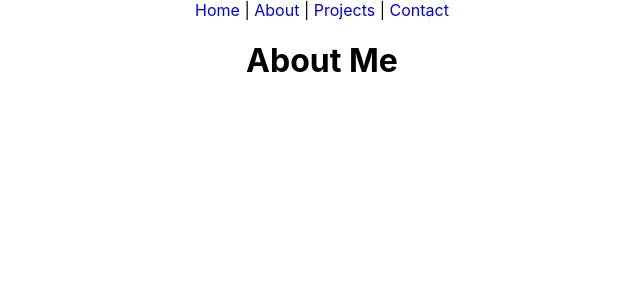
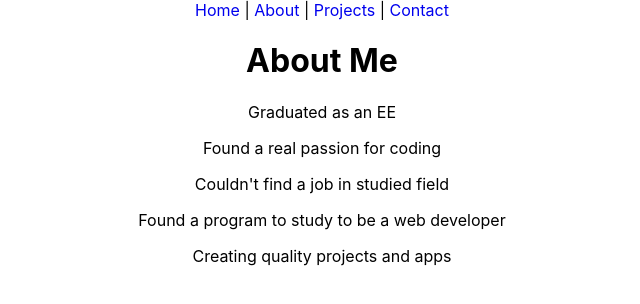
Before and after one commit to Joseph-Galante/Portfolio, a React (Create React App) app: page /about in a window 1280 px wide. Shown: the top 304 px of the page, without its empty margins (318-958 px from the left). Built offline with nearby package versions, Linux system fonts and the light colour scheme.

Commit message:
first page drafts

```diff
--- a/src/pages/About.js
+++ b/src/pages/About.js
@@ -3,6 +3,11 @@ const About = () =>
     return (
         <div className="about-page">
             <h1>About Me</h1>
+            <p>Graduated as an EE</p>
+            <p>Found a real passion for coding</p>
+            <p>Couldn't find a job in studied field</p>
+            <p>Found a program to study to be a web developer</p>
+            <p>Creating quality projects and apps</p>
         </div>
     )
 }
--- a/src/pages/Contact.js
+++ b/src/pages/Contact.js
@@ -3,6 +3,12 @@ const Contact = () =>
     return (
         <div className="contact-page">
             <h1>Contact Info</h1>
+            <p>Joseph Galante</p>
+            <p>jgalante00@gmail.com</p>
+            <p>845-764-1333</p>
+
+            <a href="https://github.com/Joseph-Galante" target="_blank" rel="noopener noreferrer">Github</a>{' | '}
+            <a href="https://www.linkedin.com/in/joseph-galante-950426195/" target="_blank" rel="noopener noreferrer">LinkedIn</a>
         </div>
     )
 }
--- a/src/pages/Home.js
+++ b/src/pages/Home.js
@@ -2,7 +2,9 @@ const Home = () =>
 {
     return (
         <div className="home-page">
-            <h1>Welcome Home</h1>
+            <h1>Joe Galante</h1>
+            <h3>Electrical Engineer graduate turned Software Developer</h3>
+            <p>Focused on quality and robust design for web and mobile applications.</p>
         </div>
     )
 }
--- a/src/pages/Projects.js
+++ b/src/pages/Projects.js
@@ -3,6 +3,13 @@ const Projects = () =>
     return (
         <div className="project-page">
             <h1>My Projects</h1>
+            <a href="https://github.com/Joseph-Galante/Demons-Respite" target="_blank" rel="noopener noreferrer">Demon's Respite</a>
+            <br/>
+            <a href="https://github.com/Joseph-Galante/U2_Project_Frontend" target="_blank" rel="noopener noreferrer">Minecraft Recipe API</a>
+            <br/>
+            <a href="https://github.com/Joseph-Galante/WorkBear_App" target="_blank" rel="noopener noreferrer">WorkBear</a>
+            <br/>
+            <a href="https://github.com/Joseph-Galante/Final_Project_Frontend" target="_blank" rel="noopener noreferrer">Anduin</a>
         </div>
     )
 }
```
